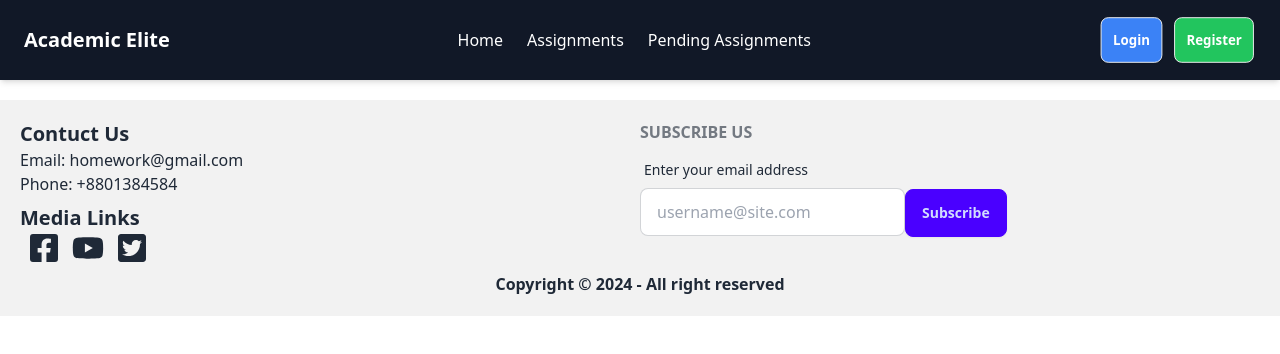
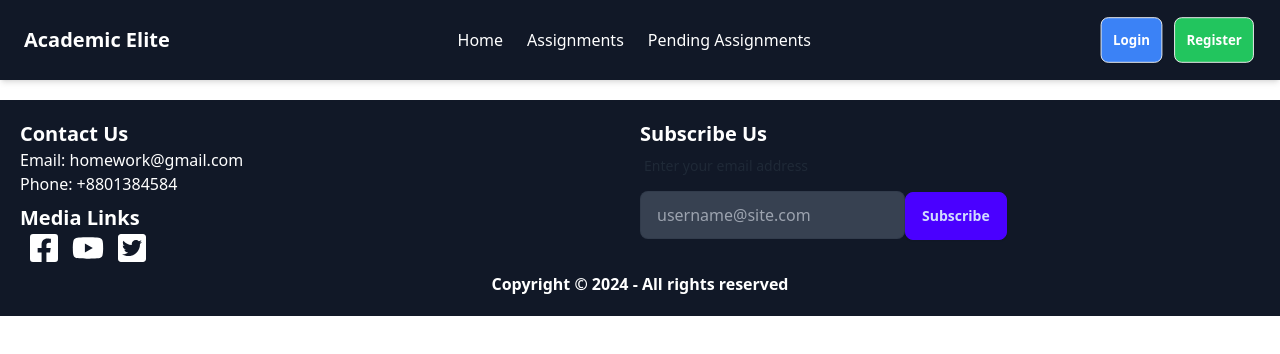
Before and after one commit to ZubairAlMamun2/Academic-Elite, a React (Vite) app: page /auth in a window 1280 px wide. Shown: the top 354 px of the page. Built offline with nearby package versions, Linux system fonts and the light colour scheme; no server answers.

Commit message:
assignment section done

```diff
--- a/src/components/Footer.jsx
+++ b/src/components/Footer.jsx
@@ -5,43 +5,61 @@ import { FaTwitterSquare } from "react-icons/fa";
 
 const Footer = () => {
   return (
-    <div className="p-5 mt-5 mx-auto bg-base-200">
+    <div className="p-5 mt-5 mx-auto bg-gray-900 dark:bg-gray-800 text-white">
       <footer>
         <div className="grid grid-cols-2">
           <div className="col-span-2 justify-center md:col-span-1">
-                <h2 className="text-xl font-semibold">Contuct Us</h2>
+            <h2 className="text-xl font-semibold">Contact Us</h2>
             <h2>Email: homework@gmail.com</h2>
             <h2>Phone: +8801384584</h2>
             <div>
               <h2 className="text-xl font-semibold mt-2">Media Links</h2>
               <div className="flex gap-3 ml-2">
-                        <a href="https://www.facebook.com/"  target="blank"><FaFacebookSquare className="w-8 h-8" /></a>
-                        <a href="https://www.youtube.com/" target="blank"><FaYoutube className="w-8 h-8" /></a>
-                        <a href="https://www.twitter.com/" target="blank"><FaTwitterSquare  className="w-8 h-8"/></a>
-
-
+                <a
+                  href="https://www.facebook.com/"
+                  target="_blank"
+                  rel="noopener noreferrer"
+                >
+                  <FaFacebookSquare className="w-8 h-8 text-white hover:text-blue-600 transition-colors duration-300" />
+                </a>
+                <a
+                  href="https://www.youtube.com/"
+                  target="_blank"
+                  rel="noopener noreferrer"
+                >
+                  <FaYoutube className="w-8 h-8 text-white hover:text-red-600 transition-colors duration-300" />
+                </a>
+                <a
+                  href="https://www.twitter.com/"
+                  target="_blank"
+                  rel="noopener noreferrer"
+                >
+                  <FaTwitterSquare className="w-8 h-8 text-white hover:text-blue-400 transition-colors duration-300" />
+                </a>
               </div>
             </div>
           </div>
           <form className="col-span-2 md:col-span-1">
-            <h6 className="footer-title">Subscribe Us</h6>
-            <fieldset className="form-control ">
+            <h6 className="text-xl font-semibold">Subscribe Us</h6>
+            <fieldset className="form-control">
               <label className="label">
                 <span className="label-text">Enter your email address</span>
               </label>
-              <div className="">
+              <div>
                 <input
                   type="text"
                   placeholder="username@site.com"
-                  className="input input-bordered "
+                  className="input input-bordered bg-gray-700 text-white"
                 />
-                <button className="btn btn-primary join-item">Subscribe</button>
+                <button className="btn btn-primary join-item mt-2">Subscribe</button>
               </div>
             </fieldset>
           </form>
         </div>
       </footer>
-      <p className="text-center mt-2 font-semibold">Copyright © {new Date().getFullYear()} - All right reserved</p>
+      <p className="text-center mt-2 font-semibold text-white">
+        Copyright © {new Date().getFullYear()} - All rights reserved
+      </p>
     </div>
   );
 };
--- a/src/components/NavBar.jsx
+++ b/src/components/NavBar.jsx
@@ -61,7 +61,7 @@ const NavBar = () => {
         {user ? (
           <div className="flex items-center gap-1">
             <img title={user.displayName} className="w-10 h-10 border rounded-full" src={user.photoURL} alt="User" />
-            <button onClick={Logout} className="bg-purple-500 text-white px-4 py-2 rounded-lg inline-block mt-2 hover:bg-purple-600 transition-all">Log Out</button>
+            <button onClick={Logout} className="btn bg-red-500 text-white px-3 py-1">Log Out</button>
           </div>
         ) : (
           <div className="flex space-x-2">
--- a/src/layouts/HomeLayouts.jsx
+++ b/src/layouts/HomeLayouts.jsx
@@ -1,28 +1,26 @@
-import React from 'react'
-import Footer from '../components/Footer'
-import ThemeToggle from '../components/ThemeTogole'
-
-import Banner from '../components/Banner'
-import AssignmentTab from '../tabs/AssignmentTab'
-import PendingTab from '../tabs/PendingTab'
-import AddnewAssignmentTab from '../tabs/AddnewAssignmentTab'
-import Faqsection from '../tabs/Faqsection'
-import NavBar from '../components/NavBar'
-
+import React from 'react';
+import Banner from '../components/Banner';
+import AssignmentTab from '../tabs/AssignmentTab';
+import PendingTab from '../tabs/PendingTab';
+import AddnewAssignmentTab from '../tabs/AddnewAssignmentTab';
+import Faqsection from '../tabs/Faqsection';
+import NavBar from '../components/NavBar';
+import ThemeToggle from '../components/ThemeTogole';
+import Footer from '../components/Footer';
 
 const HomeLayouts = () => {
   return (
-    <div className=''>
+    <div className="min-h-screen flex flex-col bg-gray-100 dark:bg-gray-900">
       <NavBar />
       <ThemeToggle />
       <Banner />
       <AssignmentTab />
-        <PendingTab/>
+      <PendingTab />
       <AddnewAssignmentTab />
-        <Faqsection/>
+      <Faqsection />
       <Footer />
     </div>
-  )
-}
+  );
+};
 
-export default HomeLayouts
+export default HomeLayouts;
```
Also changed, not shown: src/components/Assignments.jsx (+45 -47 lines). Lines whose indentation alone changed are shown as unchanged.
